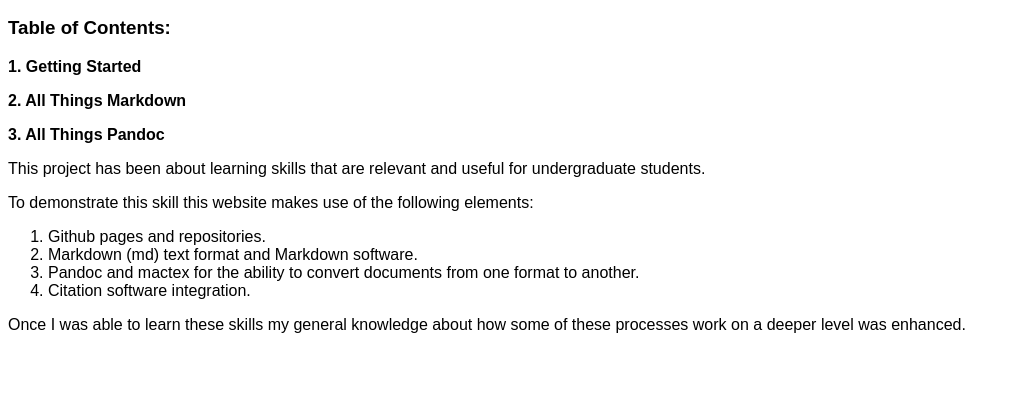
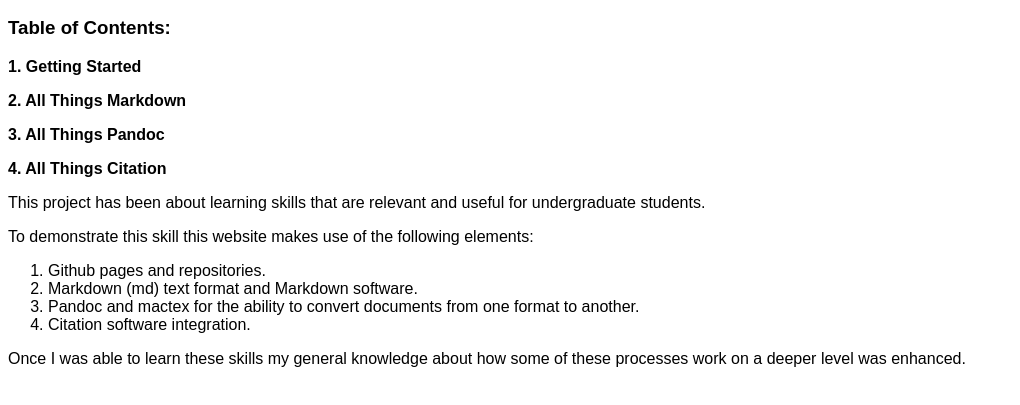
Before and after one commit to jackieheitzner/Psych-485-project, a plain HTML site: page index.html in a window 1280 px wide. Shown: the part 111-516 px from the top of the page, without its empty margins (0-1020 px from the left). Drawn offline with Linux system fonts and the light colour scheme; a web font is replaced by a local one.

Commit message:
Add files via upload

```diff
--- a/index.html
+++ b/index.html
@@ -1759,6 +1759,7 @@ a.tag:hover {
 <p><strong>1. <a data-tooltip-position="top" aria-label="https://jackieheitzner.github.io/Psych-485-project/gettingstarted/gettingstarted.html" rel="noopener" class="external-link" href="https://jackieheitzner.github.io/Psych-485-project/gettingstarted/gettingstarted.html" target="_blank">Getting Started</a></strong></p>
 <p><strong>2. <a data-tooltip-position="top" aria-label="https://jackieheitzner.github.io/Psych-485-project/allthingsmarkdown/allthingsmarkdown.html" rel="noopener" class="external-link" href="https://jackieheitzner.github.io/Psych-485-project/allthingsmarkdown/allthingsmarkdown.html" target="_blank">All Things Markdown</a></strong></p>
 <p><strong>3. <a data-tooltip-position="top" aria-label="https://jackieheitzner.github.io/Psych-485-project/allthingspandoc/allthingspandoc.html" rel="noopener" class="external-link" href="https://jackieheitzner.github.io/Psych-485-project/allthingspandoc/allthingspandoc.html" target="_blank">All Things Pandoc</a></strong></p>
+<p><strong>4. <a data-tooltip-position="top" aria-label="https://jackieheitzner.github.io/Psych-485-project/allthingscitation/allthingscitation.html" rel="noopener" class="external-link" href="https://jackieheitzner.github.io/Psych-485-project/allthingscitation/allthingscitation.html" target="_blank">All Things Citation</a></strong></p>
 <p>This project has been about learning skills that are relevant and useful for undergraduate students. </p>
 <p>To demonstrate this skill this website makes use of the following elements:</p>
 <ol>
```
Also changed, not shown: 1 other file.
